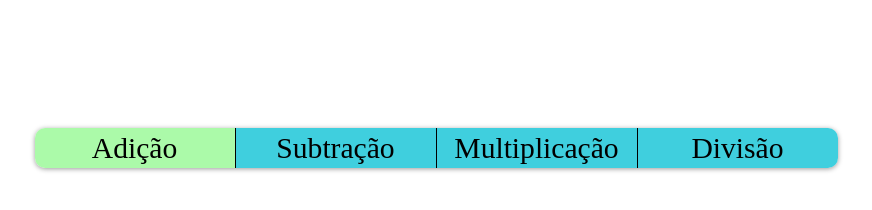
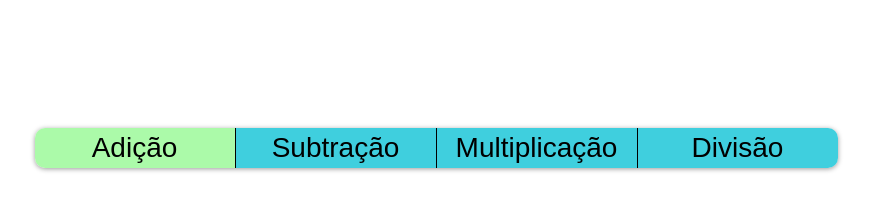
Before and after one commit to maruan-achkar/calculadoraN3, a plain HTML site: page index.html in a window 1280 px wide. Shown: the whole page, without its empty margins (204-1076 px from the left). Drawn offline with Linux system fonts and the light colour scheme.

Commit message:
change font

```diff
--- a/style.css
+++ b/style.css
@@ -18,8 +18,9 @@
 .radiolabel{
     cursor:pointer;
     text-align: center;
+    font-family: Arial;
     line-height: 40px;
-    font-size: 1.85em;
+    font-size: 1.75em;
     background-color: #3FCFDE;
     transition: background 0.15s;
     width: 200px;
```
